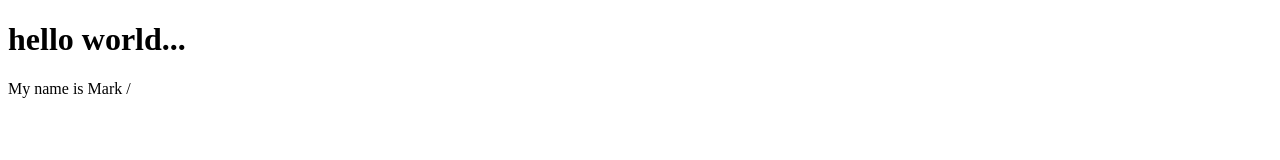
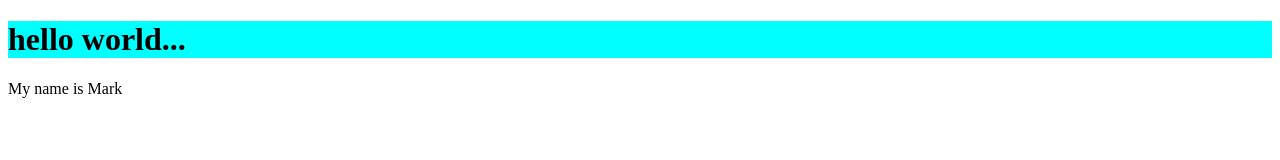
Before and after one commit to Mmedellin1073/laughing-meme, a plain HTML site: page index.html in a window 1280 px wide. Drawn offline with Linux system fonts and the light colour scheme.

Commit message:
added background color

```diff
--- a/index.html
+++ b/index.html
@@ -4,10 +4,11 @@
     <meta charset="UTF-8">
     <meta http-equiv="X-UA-Compatible" content="IE=edge">
     <meta name="viewport" content="width=device-width, initial-scale=1.0">
+    <link rel="stylesheet" href="style.css">
     <title>Document</title>
 </head>
 <body>
     <h1> hello world...</h1>
-     <p1> My name is Mark </p1>/
+     <p1> My name is Mark </p1>
 </body>
 </html>
--- /dev/null
+++ b/style.css
@@ -0,0 +1,4 @@
+    h1 {
+        background-color: aqua;
+
+    }
```
